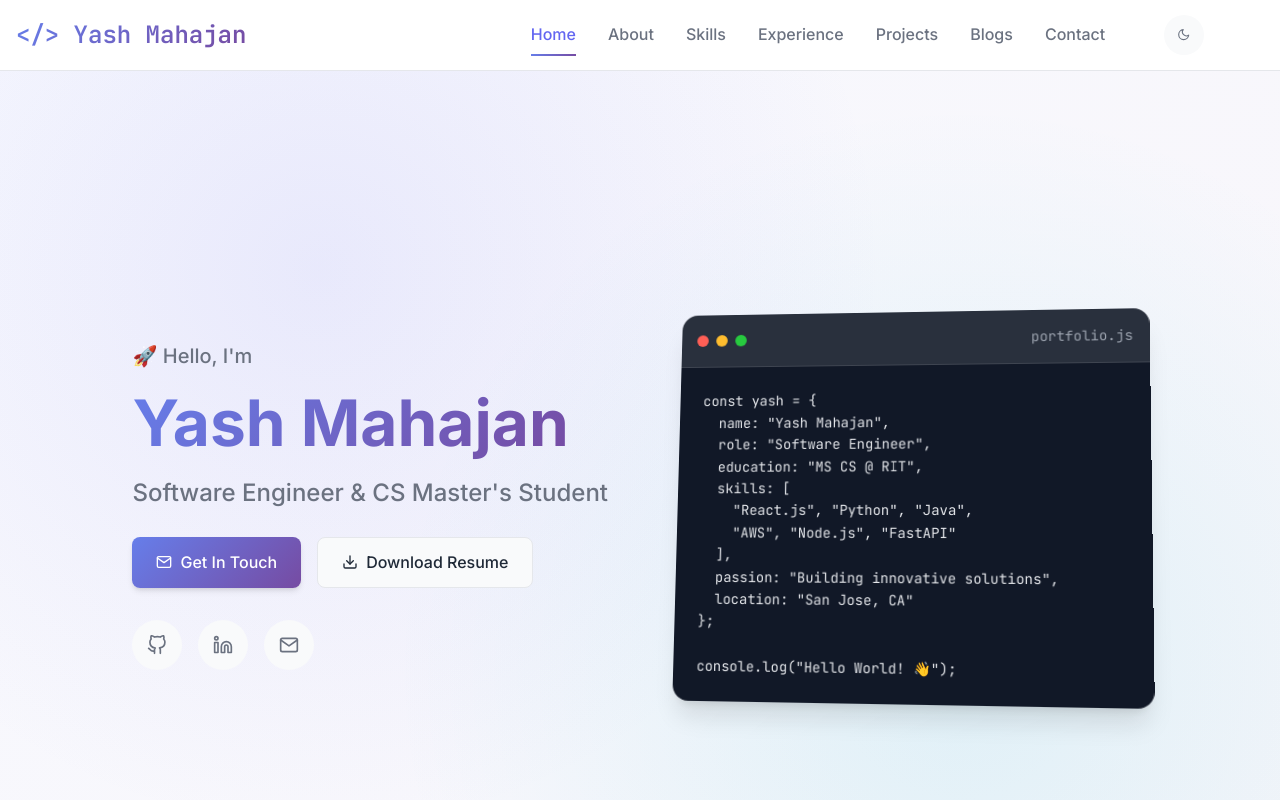
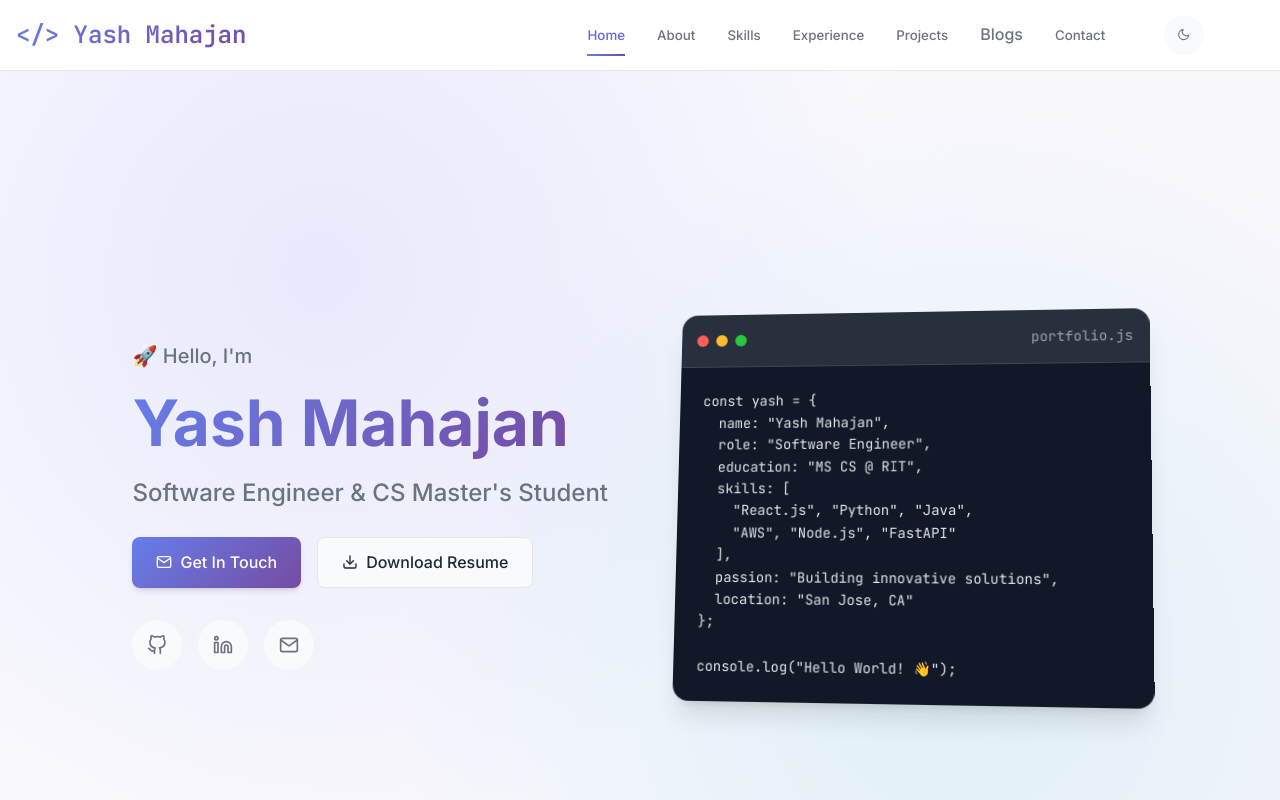
Before and after one commit to yashmahaja/yashmahaja.github.io, a React (Create React App) app: page / in a window 1280 px wide. Shown: the top 800 px of the page. Built offline with nearby package versions, Linux system fonts and the light colour scheme; the HTML template or start-up script is replaced by a standard one.

Commit message:
Fix double hash navigation issue by using buttons for SPA sections

```diff
--- a/src/components/Layout.js
+++ b/src/components/Layout.js
@@ -153,7 +153,9 @@ const Layout = ({ children }) => {
           </motion.div>
 
           <div className="nav-menu">
-            {navItems.map((item) => (
+            {navItems.map((item) => {
+              if (item.sectionId === 'blogs') {
+                return (
                   <Link
                     key={item.id}
                     to={item.path}
@@ -162,7 +164,18 @@ const Layout = ({ children }) => {
                   >
                     {item.label}
                   </Link>
-            ))}
+                );
+              }
+              return (
+                <button
+                  key={item.id}
+                  className={`nav-link ${activeSection === item.sectionId ? 'active' : ''}`}
+                  onClick={() => handleNavClick(item.sectionId)}
+                >
+                  {item.label}
+                </button>
+              );
+            })}
           </div>
 
           <div className="nav-controls">
@@ -191,7 +204,9 @@ const Layout = ({ children }) => {
               className="mobile-menu"
               {...mobileMenuVariants}
             >
-              {navItems.map((item) => (
+              {navItems.map((item) => {
+                if (item.sectionId === 'blogs') {
+                  return (
                     <Link
                       key={item.id}
                       to={item.path}
@@ -200,7 +215,18 @@ const Layout = ({ children }) => {
                     >
                       {item.label}
                     </Link>
-              ))}
+                  );
+                }
+                return (
+                  <button
+                    key={item.id}
+                    className={`mobile-nav-link ${activeSection === item.sectionId ? 'active' : ''}`}
+                    onClick={() => handleNavClick(item.sectionId)}
+                  >
+                    {item.label}
+                  </button>
+                );
+              })}
               <div className="mobile-social">
                 {socialLinks.map((link) => (
                   <a
```
Lines whose indentation alone changed are shown as unchanged.
